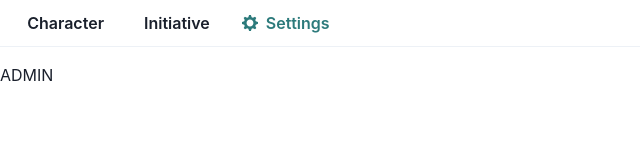
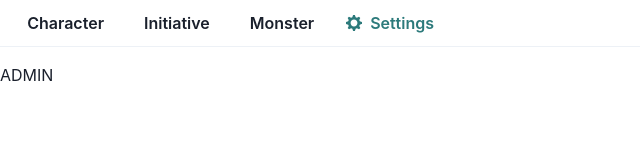
Before and after one commit to B-Schwarz/dnd-game-assist, a React (Create React App) app in the folder web/: page /admin in a window 1280 px wide. Shown: the top 160 px of the page, without its empty margins (0-640 px from the left). Built offline with nearby package versions, Linux system fonts and the light colour scheme; no server answers.

Commit message:
Start: Monster Manual

```diff
--- a/web/src/App.tsx
+++ b/web/src/App.tsx
@@ -1,11 +1,6 @@
 import React, {Fragment} from 'react';
 import './App.css';
-import {
-    BrowserRouter as Router,
-    Route,
-    Routes,
-    Navigate
-} from "react-router-dom";
+import {BrowserRouter as Router, Navigate, Route, Routes} from "react-router-dom";
 import Character from "./character-sheet/character";
 import Login from "./login/login"
 import CharacterList from "./character-sheet/character-list";
@@ -14,6 +9,7 @@ import {SelectedEnum} from "./menu/selected.enum";
 import Initiative from "./initiative/initiative";
 import Settings from "./settings/settings";
 import Admin from "./admin/admin";
+import MonsterList from "./monster/monster-list";
 
 function App() {
     return (
@@ -31,6 +27,7 @@ function App() {
                                element={<><Menu selected={SelectedEnum.INITIATIVE}/><Initiative/></>}/>
                         <Route path="/settings" element={<><Menu selected={SelectedEnum.SETTINGS}/><Settings/></>}/>
                         <Route path="/admin" element={<><Menu selected={SelectedEnum.ADMIN}/><Admin/></>}/>
+                        <Route path="/monster" element={<><Menu selected={SelectedEnum.MONSTER}/><MonsterList/></>}/>
                         <Route path="*" element={<Navigate  to='/character' replace/>}/>
                     </Routes>
                 </Fragment>
--- a/web/src/menu/menu.tsx
+++ b/web/src/menu/menu.tsx
@@ -5,7 +5,6 @@ import {Divider} from "@chakra-ui/layout";
 import {useNavigate} from "react-router-dom";
 import {SettingsIcon, WarningTwoIcon} from "@chakra-ui/icons";
 import axios from "axios";
-import WithAuth from "../login/withAuth";
 
 const Menu = (props: { selected: SelectedEnum; }) => {
 
@@ -16,6 +15,9 @@ const Menu = (props: { selected: SelectedEnum; }) => {
         }, {
             name: 'Initiative',
             selected: SelectedEnum.INITIATIVE
+        }, {
+            name: 'Monster',
+            selected: SelectedEnum.MONSTER
         }, {
             name: 'Settings',
             icon: <SettingsIcon/>,
--- a/web/src/menu/selected.enum.ts
+++ b/web/src/menu/selected.enum.ts
@@ -3,5 +3,6 @@ export enum SelectedEnum {
     CHARACTER,
     INITIATIVE,
     SETTINGS,
-    ADMIN
+    ADMIN,
+    MONSTER
 }
--- /dev/null
+++ b/web/src/monster/monster-list.tsx
@@ -0,0 +1,13 @@
+import React from "react";
+import WithAuth from "../login/withAuth";
+
+const App = () => {
+
+    return (
+        <React.Fragment>
+            Hello World from Monster List
+        </React.Fragment>
+    )
+}
+
+export default WithAuth(App)
```
